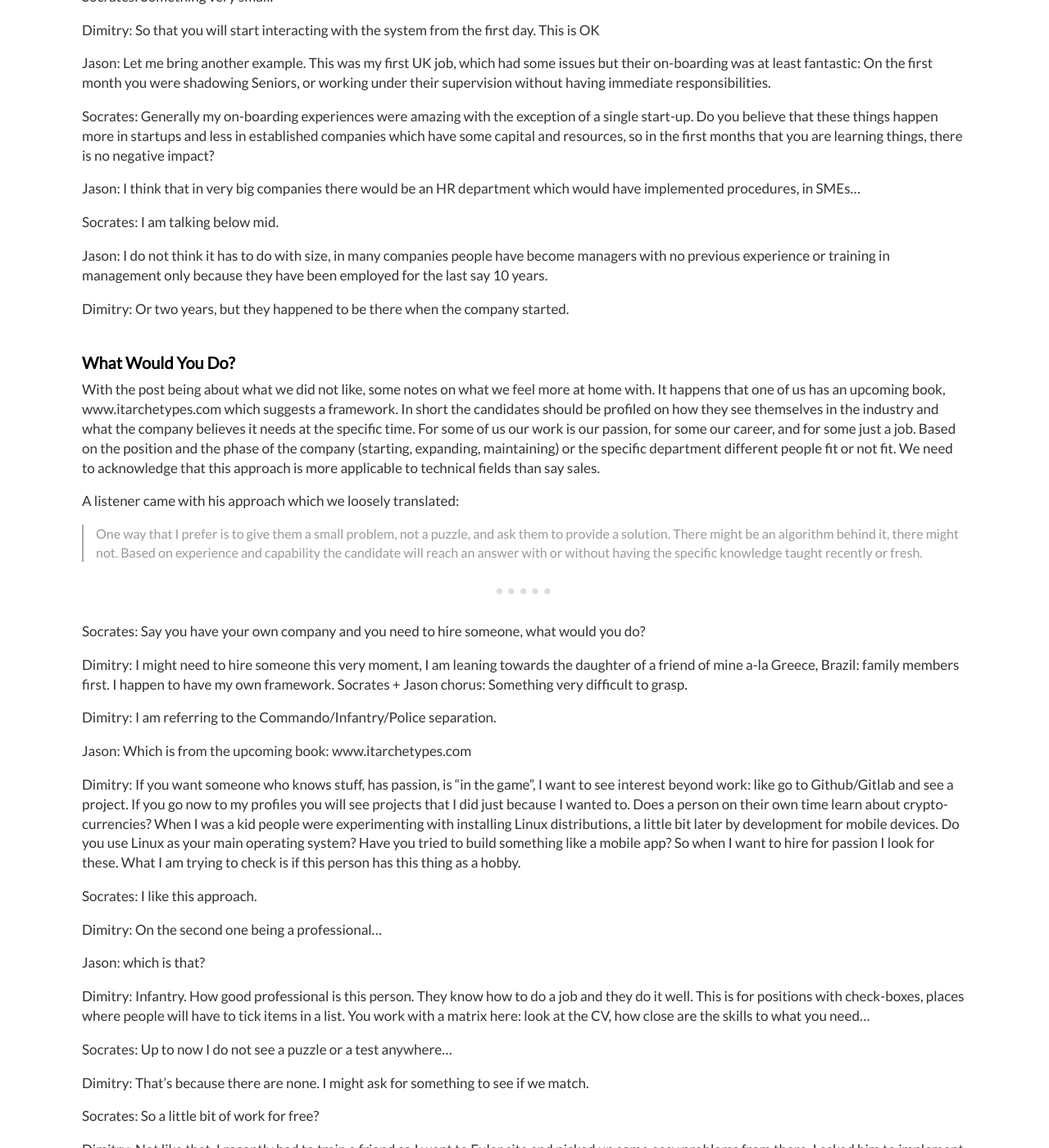
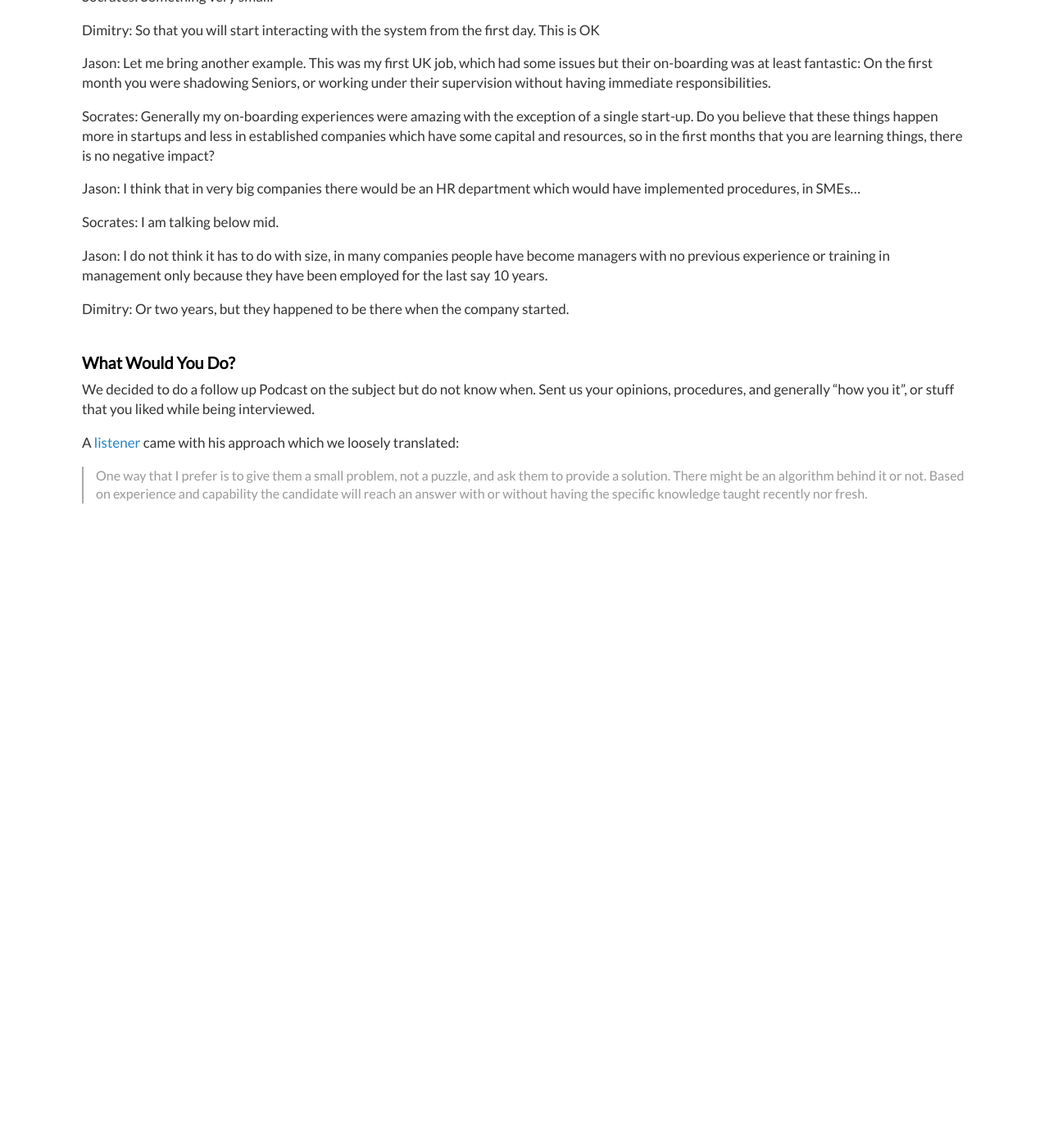
Before and after one commit to dimitrismistriotis/dimitrismistriotis.github.io, a Jekyll site: the page built from _posts/2018-05-24-red_flags_in_interviews.md, in a window 1280 px wide and 1400 px high, scrolled down 8669 px. Shown: the whole window at 82% size. Built offline with Jekyll 4.4.1, drawn with Linux system fonts in a browser that asks for light colours; comment, search, counter and statistics services are not loaded; after the commit the page ends 9299 px from its top, so only the background shows below that; some of the changed text lies outside the part shown.

Commit message:
Closing.

```diff
--- a/_posts/2018-05-24-red_flags_in_interviews.md
+++ b/_posts/2018-05-24-red_flags_in_interviews.md
@@ -588,145 +588,14 @@ Dimitry: Or two years, but they happened to be there when the company started.
 
 ## What Would You Do?
 
-With the post being about what we did not like, some notes on what we feel more
-at home with. It happens that one of us has an upcoming book,
-www.itarchetypes.com which suggests a framework. In short the candidates should
-be profiled on how they see themselves in the industry and what the company
-believes it needs at the specific time. For some of us our work is our passion,
-for some our career, and for some just a job. Based on the position and the
-phase of the company (starting, expanding, maintaining) or the specific
-department different people fit or not fit. We need to acknowledge that this
-approach is more applicable to technical fields than say sales.
+We decided to do a follow up Podcast on the subject but do not know when.
+Sent us your opinions, procedures, and generally "how you it", or stuff that
+you liked while being interviewed.
 
-A listener came with his approach which we loosely translated:
+A [listener](https://www.reddit.com/r/greece/comments/8n7lht/κόκκινες_σημαίες_σε_συνεντεύξεις_τι_να_προσέχετε/dztto53) came with his approach which we loosely translated:
 
 > One way that I prefer is to give them a small problem,
 > not a puzzle, and ask them to provide a solution. There might be an algorithm
-> behind it, there might not. Based on experience and capability the candidate
+> behind it or not. Based on experience and capability the candidate
 > will reach an answer with or without having the specific knowledge taught
-> recently or fresh.
-
-
----
-
-Socrates: Say you have your own company and you need to hire someone, what
-would you do?
-
-Dimitry: I might need to hire someone this very moment, I am leaning towards
-the daughter of a friend of mine a-la Greece, Brazil: family members first.
-I happen to have my own framework.
-Socrates + Jason chorus: Something very difficult to grasp.
-
-Dimitry: I am referring to the Commando/Infantry/Police separation.
-
-Jason: Which is from the upcoming book: www.itarchetypes.com
-
-Dimitry: If you want someone who knows stuff, has passion, is "in the game", I
-want to see interest beyond work: like go to Github/Gitlab and see a project.
-If you go now to my profiles you will see projects that I did just because I
-wanted to. Does a person on their own time learn about crypto-currencies?
-When I was a kid people were experimenting with installing Linux distributions,
-a little bit later by development for mobile devices. Do you use Linux as your
-main operating system? Have you tried to build something like a mobile app?
-So when I want to hire for passion I look for these. What I am trying to
-check is if this person has this thing as a hobby.
-
-Socrates: I like this approach.
-
-Dimitry: On the second one being a professional...
-
-Jason: which is that?
-
-Dimitry: Infantry. How good professional is this person. They know how to do
-a job and they do it well. This is for positions with check-boxes, places where
-people will have to tick items in a list. You work with a matrix here: look at
-the CV, how close are the skills to what you need...
-
-Socrates: Up to now I do not see a puzzle or a test anywhere...
-
-Dimitry: That's because there are none. I might ask for something to see
-if we match.
-
-Socrates: So a little bit of work for free?
-
-Dimitry: Not like that. I recently had to train a friend so I went to Euler
-site and picked up some easy problems from there. I asked him to implement them
-and discuss the answer. Now if he wanted to continue practicing after that, he
-would have the points with him, his profile, etc. He would take-away what
-he did. If you remember we had discussed a submission.
-
-Socrates: Nod.
-
-Jason: Maybe you are able to do it because you are on a very technical field.
-I do not think that one can do something like that in marketing.
-
-Dimitry: And the last category are people for which the whole thing is just a
-job. Passive, want to follow instructions all the time, suitable for large
-companies that want bodies, do not want to have anything to do with them in a
-small shop. I cannot communicate with them so want to stay away.
-
-Jason: Usually these people are in the wrong industry. People with "low will"
-
-Socrates: Or in a stage in life where you want to do the minimum and get home
-to wife or husband and kids.
-
-Dimitry: This is what you also expect from a professional.
-
-Socrates: I have seen with many people: at 16:59 PC starts the shutdown
-sequence. Do the absolute minimum from the assigned tasks, and that's it.
-
-Jason: What Dimitry tries to communicate is that this person will leave the
-office, go home and that should be it. Dimitry describes someone who likes
-what they do even away from the office.
-
-Dimitry: There are many ways to treat something in this way. Some times it is
-because of circumstance, where we have all been in our lives: there are other
-things going on. We want to do our tasks and go home, or just for some people
-it is their life-stance. I had a good and close friend who is not with us any
-more (Rest In Peace George), who did not care about his career at all,
-something he had communicated to me: "I am into sailing - period." At that
-point he found a position in a certain organization where he would be doing
-exactly the same tasks for 20 years at least.
-...
-
-Dimitry: So I would try to deduce these things from a candidate.
-
-Jason: If the other person wants to do sailing, he wanted one job to fund his
-hobby.
-
-Dimitry: The difference though from Infantry and Police is that this person
-would do the job as good as possible.
-
-Jason: The people in the third (Police) category are not people that do not
-perform well, it is just that they do not care.
-
-Socrates: The absolute minimum.
-
-Jason: Whatever they are told to do they will do and they just do not care.
-Go to the office do what told, get the money and leave. While the other
-categories find some joy in it.
-
-Dimitry: Either joy or see it as a professional trajectory. Better stop here.
-But things like if I learn this, I will be able to do that so I will change
-my compensation to something else or the environment, so when they go to a
-position they want to digest things and learn from them, etc. Let's go to the
-next.
-
-
-Update (from listener): One way that I prefer is to give them a small problem,
-not a puzzle, and ask them to provide a solution. There might be an algorithm
-behind it, there might not. Based on experience and capability the candidate
-will reach an answer with or without having the specific knowledge taught
-recently or fresh.
-
-## Notes
-
-Listener updates from:
-<https://www.reddit.com/r/greece/comments/8n7lht/κόκκινες_σημαίες_σε_συνεντεύξεις_τι_να_προσέχετε/dztto53>
-
-Related links:
-
-https://blainepardoe.wordpress.com/2017/09/27/snarky-interpretations-of-real-life-job-descriptions/
-https://resources.workable.com/tutorial/best-recruiting-assessment-tools
-
-https://qz.com/96206/google-admits-those-infamous-brainteasers-were-completely-useless-for-hiring/amp/?__twitter_impression=true
+> recently nor fresh.
```
